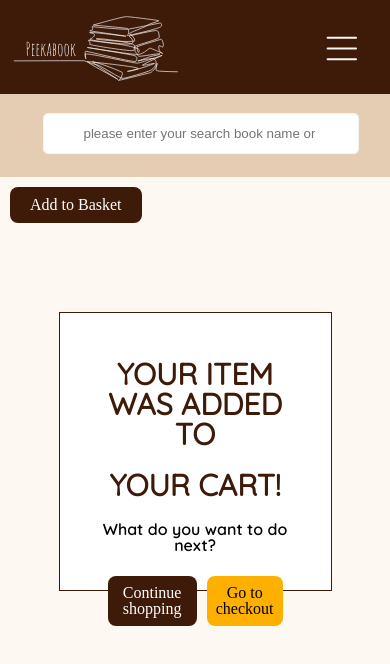
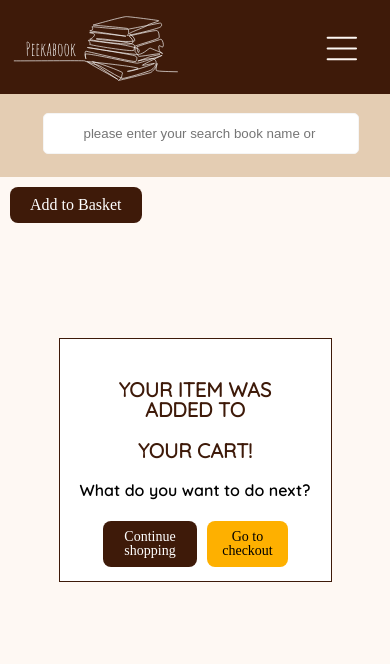
Before and after one commit to ZeptoFarad/book-app-summative, a Vue app in the folder front/: page / in a window 390 px wide. Shown: the top 664 px of the page. Built offline with nearby package versions, Linux system fonts and the light colour scheme.

Commit message:
ke06042023b3

```diff
--- a/front/src/components/itemAddedCar.vue
+++ b/front/src/components/itemAddedCar.vue
@@ -16,6 +16,7 @@
     </div>
 </template>
 <style scoped>
+@media screen and (max-width:1440px){
     .item-added-buttons{
         display: flex;
         justify-content: center;
@@ -47,7 +48,7 @@
     .item-added-content{
         position: fixed;
         text-align: center;
-        top: 37%; bottom: 30%; left: 15%; right: 15%;
+        top: 37%; bottom: 30%; left: 16%; right: 16%;
         border: 1px solid rgba(62, 26, 9, 1);
         width: fit-content;
         padding: 25px;
@@ -61,4 +62,42 @@
         font-size: 30px;
         margin: 21px;
     }
+}
+@media screen and (max-width:610px){
+    .item-added-content{
+        position: fixed;
+        text-align: center;
+        top: 40%; bottom: 31%; left: 15%; right: 15%;
+        border: 1px solid rgba(62, 26, 9, 1);
+        width: fit-content;
+        padding: 20px;
+        z-index: 10;
+        background-color: white;
+    }
+    .item-added-box p{
+        color:rgba(62, 26, 9, 1) ;
+        font-weight: bold;
+        font-style: Amatic SC;
+        font-size: 20px;
+        margin: 21px;
+    }
+    .continu-shopping-button{
+        background-color: rgba(62, 26, 9, 1);
+        color: white;
+        margin: 5px;
+        padding: 9px;
+        border-radius: 8px;
+        cursor: pointer;
+        font-size: 14px;
+    }
+    .checkout-button{
+        background-color: #feb000;
+        color:black;
+        margin: 5px;
+        padding: 9px;
+        border-radius: 8px;
+        cursor: pointer;
+        font-size: 14px;
+    }
+}
 </style>
```
